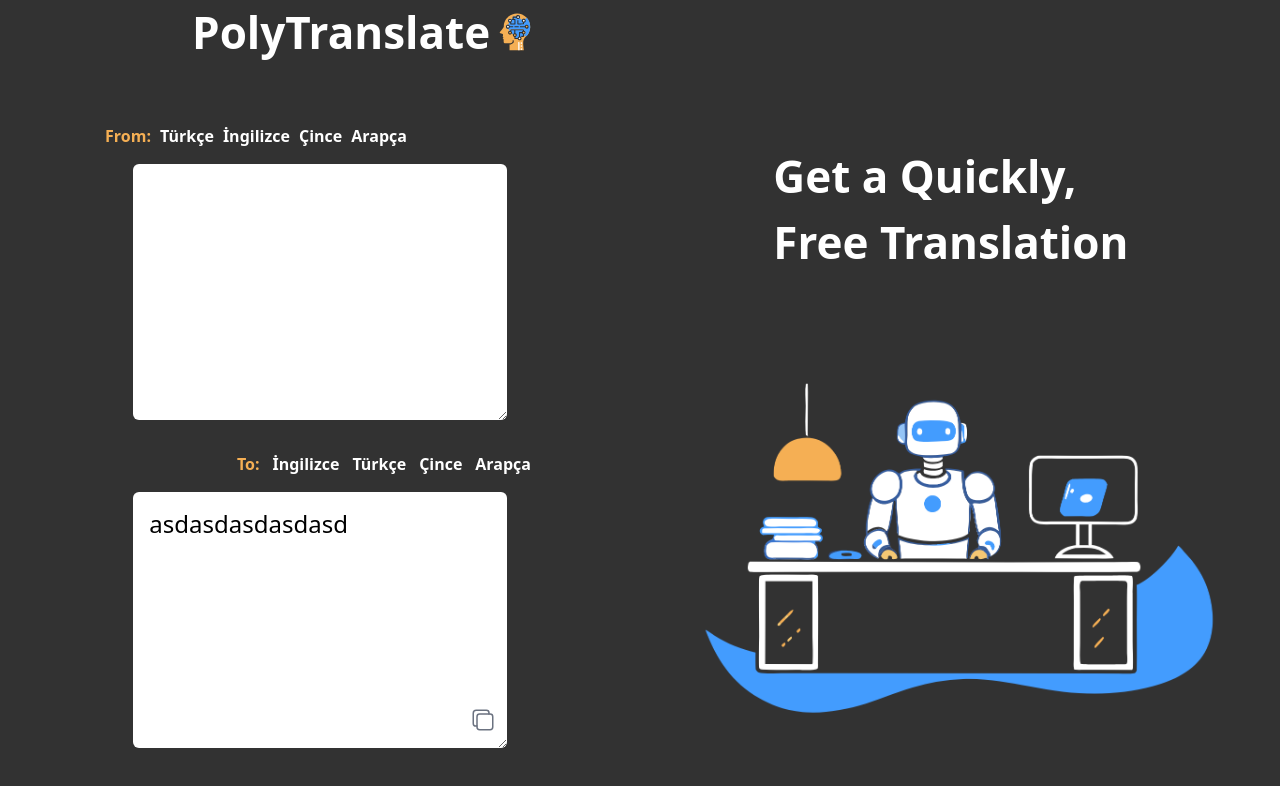
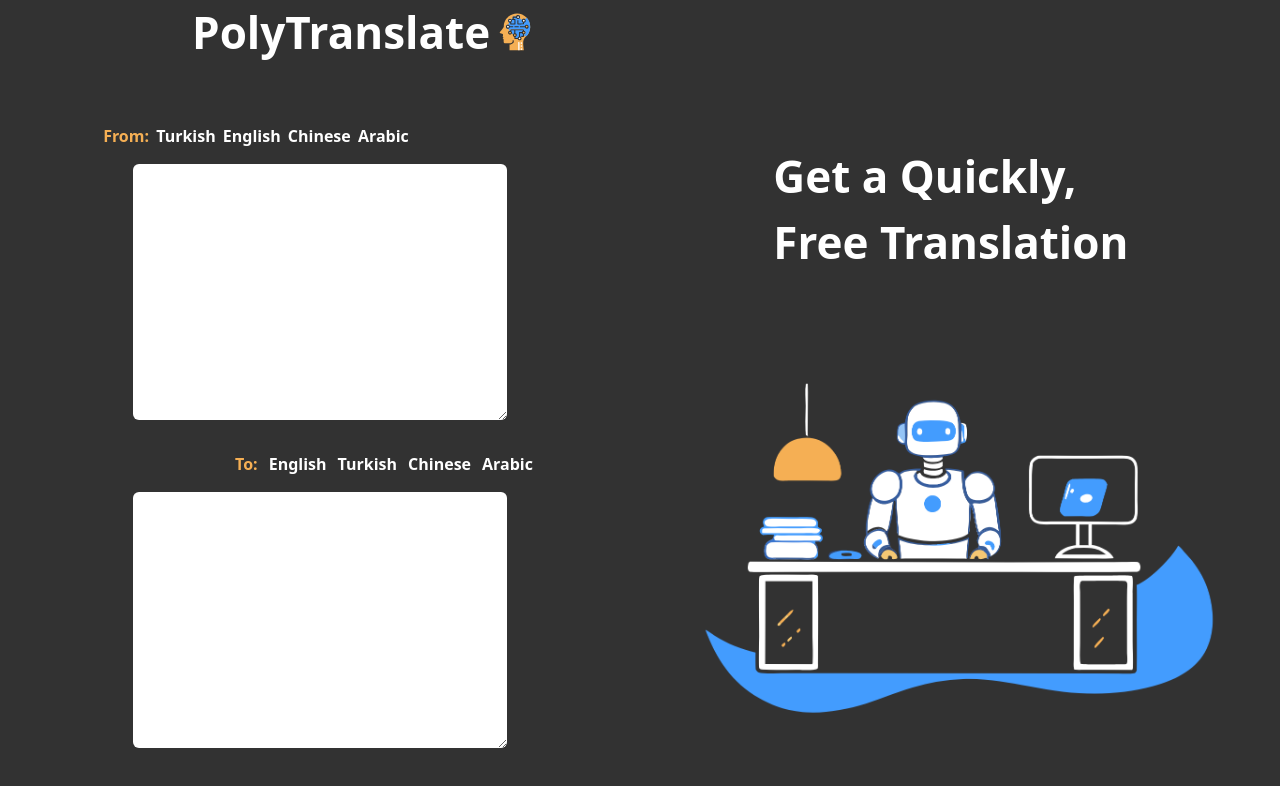
Before and after one commit to enesyagmur/poly-translate, a React (Vite) app: page / in a window 1280 px wide. Shown: the top 786 px of the page. Built offline with nearby package versions, Linux system fonts and the light colour scheme.

Commit message:
kopyalama ve textarea yı sıfırlama butonları eklendi ve butonlara hover özelliği

```diff
--- a/src/Components/Inputs.jsx
+++ b/src/Components/Inputs.jsx
@@ -1,17 +1,16 @@
-import { useEffect, useRef, useState } from "react";
+import { useEffect, useState } from "react";
 import { IoClose } from "react-icons/io5";
 import { IoCopyOutline } from "react-icons/io5";
 
 import converterFunc from "../Api/converter";
 
 const Inputs = () => {
-  const [inputTextareaValue, setInputTextareaValue] = useState("");
+  const [inputText, setInputText] = useState("");
   const [sourceLang, setSourceLang] = useState("");
   const [targetLang, setTargetLang] = useState("");
-  const [result, setResult] = useState("asdasdasdasdasd");
+  const [result, setResult] = useState("");
 
-  const getTranslatedText = async (inputText) => {
-    setInputTextareaValue(inputText);
+  const getTranslatedText = async () => {
     try {
       if (inputText !== "" && sourceLang !== "" && targetLang !== "") {
         const response = await converterFunc(inputText, sourceLang, targetLang);
@@ -30,30 +29,41 @@ const Inputs = () => {
     }
   };
 
+  useEffect(() => {
+    getTranslatedText(inputText);
+  }, [targetLang]);
+
+  useEffect(() => {
+    getTranslatedText(inputText);
+  }, [inputText]);
+
   return (
     <div className="w-full flex flex-col items-center">
       <div className="w-6/12 flex items-center justify-evenly font-semibold mr-32">
-        <p
-          className={`${sourceLang ? `text-white` : "text-customYellow"}`}
-          onClick={() => setSourceLang("")}
-        >
+        <p className={`${sourceLang ? `text-white` : "text-customYellow"}`}>
           From:
         </p>
         <p
           className={`cursor-pointer ${
             sourceLang === `tr` ? `text-customYellow` : `text-white`
           }`}
-          onClick={() => setSourceLang("tr")}
+          onClick={() => {
+            setSourceLang("tr");
+            setInputText("");
+          }}
         >
-          Türkçe
+          Turkish
         </p>
         <p
           className={`cursor-pointer ${
             sourceLang === `en` ? `text-customYellow` : `text-white`
           }`}
-          onClick={() => setSourceLang("en")}
+          onClick={() => {
+            setSourceLang("en");
+            setInputText("");
+          }}
         >
-          İngilizce
+          English
         </p>
         <p
           className={`cursor-pointer ${
@@ -61,7 +71,7 @@ const Inputs = () => {
           }`}
           onClick={() => setSourceLang("zh-CH")}
         >
-          Çince
+          Chinese
         </p>
         <p
           className={`cursor-pointer ${
@@ -69,20 +79,22 @@ const Inputs = () => {
           }`}
           onClick={() => setSourceLang("ar")}
         >
-          Arapça
+          Arabic
         </p>
       </div>
       <div className="w-7/12  flex items-center rounded-full mt-4 mb-4 relative">
         <textarea
           className="w-full p-4 pr-10 rounded-md resize-y focus:outline-none focus:ring-2 text-2xl focus:customBlue text-black "
           rows={7}
-          onChange={(e) => getTranslatedText(e.target.value)}
-          value={inputTextareaValue}
+          onChange={(e) => setInputText(e.target.value)}
+          value={inputText}
         />
-        {inputTextareaValue ? (
+        {inputText ? (
           <IoClose
-            className="absolute text-gray-500 top-4 right-3 text-3xl cursor-pointer"
-            onClick={() => setInputTextareaValue("")}
+            className="absolute text-gray-500 top-4 right-3 text-3xl cursor-pointer hover:text-red-400"
+            onClick={() => {
+              setInputText("");
+            }}
           />
         ) : null}
       </div>
@@ -100,7 +112,7 @@ const Inputs = () => {
           }`}
           onClick={() => setTargetLang("en")}
         >
-          İngilizce
+          English
         </p>
         <p
           className={`cursor-pointer ${
@@ -108,7 +120,7 @@ const Inputs = () => {
           }`}
           onClick={() => setTargetLang("tr")}
         >
-          Türkçe
+          Turkish
         </p>
         <p
           className={`cursor-pointer ${
@@ -116,7 +128,7 @@ const Inputs = () => {
           }`}
           onClick={() => setTargetLang("zh-CN")}
         >
-          Çince
+          Chinese
         </p>
         <p
           className={`cursor-pointer ${
@@ -124,7 +136,7 @@ const Inputs = () => {
           }`}
           onClick={() => setTargetLang("ar")}
         >
-          Arapça
+          Arabic
         </p>
       </div>
       <div className="w-7/12  flex items-center rounded-full mt-4 mb-4 relative">
@@ -143,7 +155,7 @@ const Inputs = () => {
 
         {result ? (
           <IoCopyOutline
-            className="absolute text-gray-500 bottom-4 right-3 text-2xl cursor-pointer"
+            className="absolute text-gray-500 bottom-4 right-3 text-2xl cursor-pointer hover:text-customBlue"
             onClick={copyFunc}
           />
         ) : null}
@@ -153,4 +165,7 @@ const Inputs = () => {
 };
 
 export default Inputs;
-// sonucu kopyalama  işlemindeyim - limit aşımı oldugundan deneyemedim
+// belki translate animasyonu
+// hata gösterimi
+//notFound sayfası
+// responsive tasarım
```
